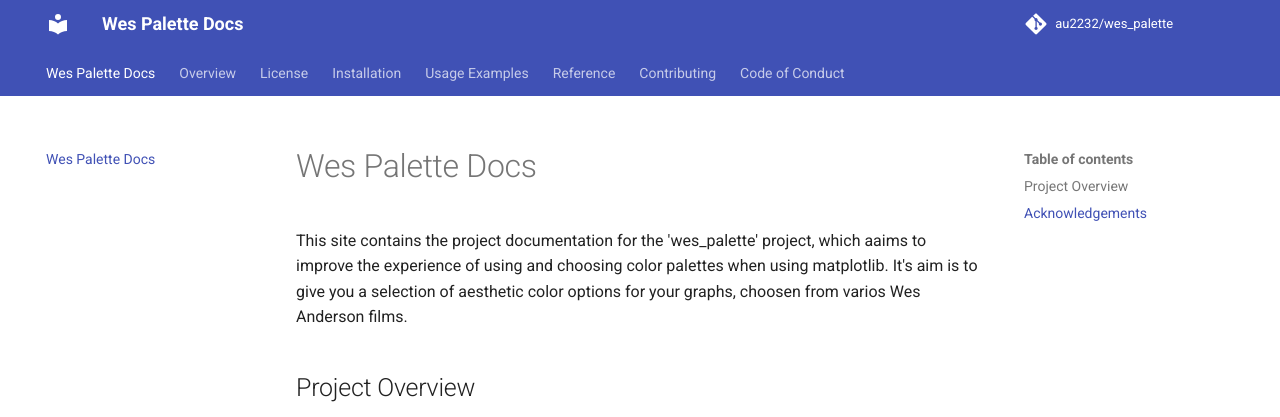
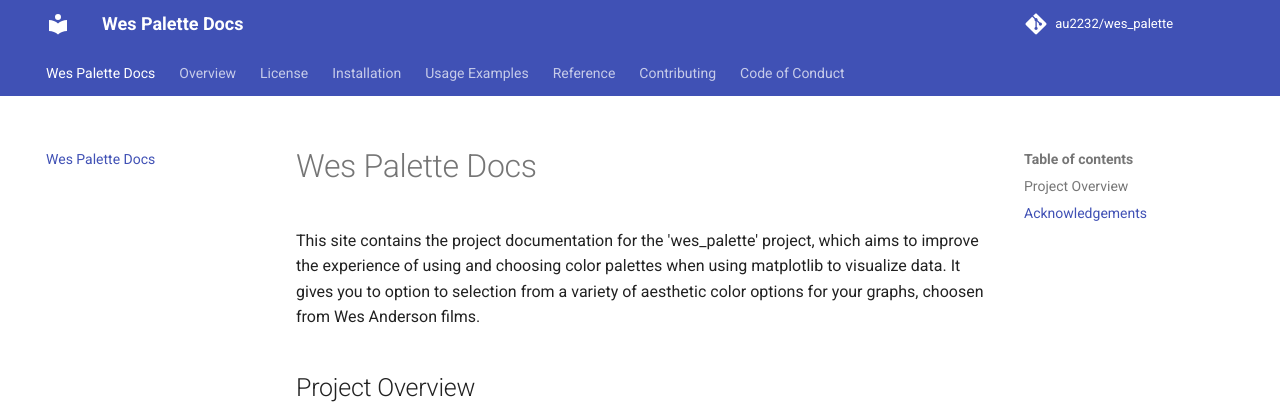
Before and after one commit to au2232/wes-palette, an MkDocs documentation site: the page built from docs/index.md, in a window 1280 px wide, cut to the strip 0-417 px from the top of the page. Built offline with MkDocs 1.6.1 and Material for MkDocs 9.7.7, drawn with Linux system fonts in a browser that asks for light colours; comment, search, counter and statistics services are not loaded.

Commit message:
Update index.md

```diff
--- a/docs/index.md
+++ b/docs/index.md
@@ -1,5 +1,5 @@
-This site contains the project documentation for the 'wes_palette' project, which aaims to improve the experience of using and choosing color palettes when using matplotlib.
-It's aim is to give you a selection of aesthetic color options for your graphs, choosen from varios Wes Anderson films.
+This site contains the project documentation for the 'wes_palette' project, which aims to improve the experience of using and choosing color palettes when using matplotlib to visualize data.
+It gives you to option to selection from a variety of aesthetic color options for your graphs, choosen from Wes Anderson films.
 
 ## Project Overview
 
```
